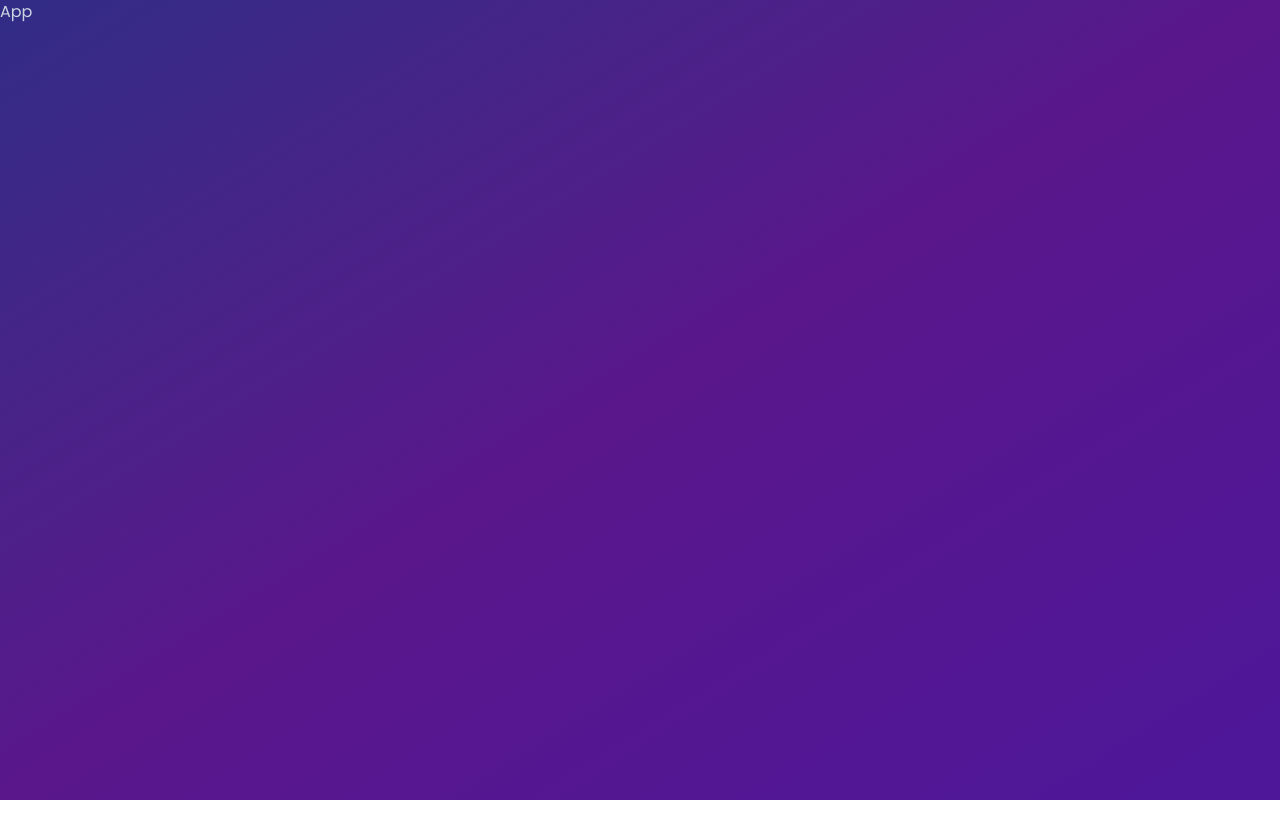
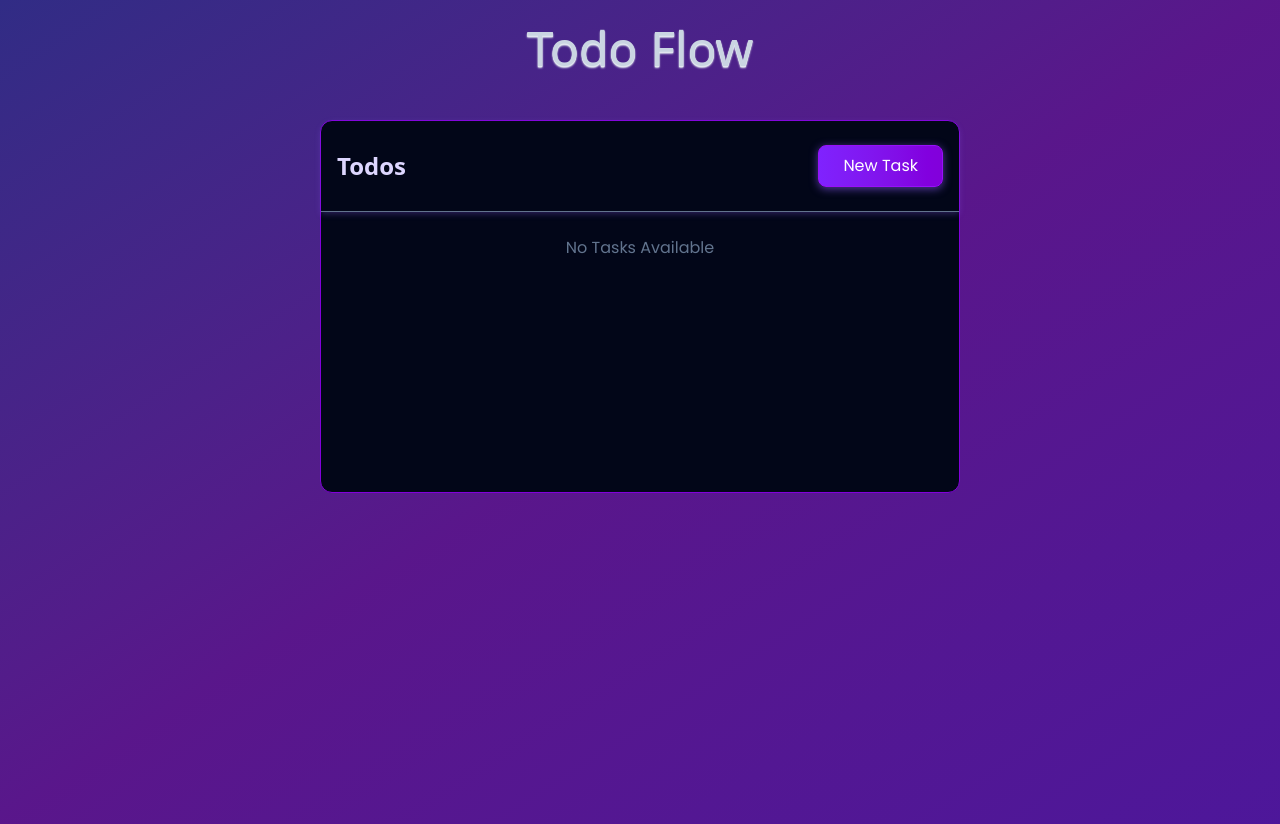
Before and after one commit to SalaitSudhakar/react-todo, a React (Vite) app: page / in a window 1280 px wide. Before the commit the page ends 800 px from the top, so only its background shows below. Built offline with nearby package versions, Linux system fonts and the light colour scheme; a web font is replaced by a local one.

Commit message:
Add All the app functionality

```diff
--- a/src/App.jsx
+++ b/src/App.jsx
@@ -1,9 +1,143 @@
-import React from 'react'
+import React, { useEffect, useReducer, useState } from "react";
+import AddTaskModal from "./Components/AddTaskModal";
+import useLocalStorage from "./hooks/useLocalStorage";
+import todoReducer from "./reducer/todoReducer";
+import { LuPen, LuTrash } from "react-icons/lu";
+import { removeTodo, toggleTodo } from "./reducer/todoActions";
 
 const App = () => {
+  const [openModal, setOpenModal] = useState(false);
+  const [editTodo, setEditTodo] = useState(null);
+
+  const { getData, storeData } = useLocalStorage("todo");
+
+  // Lazy initialization of initial sate
+  const [state, dispatch] = useReducer(todoReducer, null, () => {
+    const data = getData(); // This data required to set the initial state from local storage that survives page reload
+
+    return {
+      todos: data?.todos || [],
+      nextId: data?.nextId || 1,
+    };
+  });
+
+  useEffect(() => {
+    storeData(state);
+  }, [state, storeData]);
+
+  const handleCheck = (id) => {
+    dispatch(toggleTodo(id));
+  };
+
+  const handleEdit = (id) => {
+    const todoToEdit = state.todos.find((todo) => todo.id === id);
+    setEditTodo(todoToEdit);
+    setOpenModal(true);
+  };
+
+  const handleDelete = (id) => {
+    dispatch(removeTodo(id));
+  };
+
   return (
-    <div >App</div>
-  )
-}
+    <div className="">
+      <h1 className="text-shadow-sm text-shadow-slate-200 text-5xl text-center mb-12 mt-6">
+        Todo Flow
+      </h1>
 
-export default App
+      <div className="w-full">
+        <div className="bg-slate-950 rounded-xl  border border-purple-700 max-w-11/12 sm:max-w-9/12 lg:max-w-1/2 mx-auto pb-6">
+          <div className="flex justify-between items-center border-b border-b-slate-500 shadow-[0px_2px_6px_rgba(139,92,246,0.3)] px-4 py-6 rounded-t-xl">
+            <h4 className="heading-violet-200 font-bold text-2xl">Todos</h4>
+            <button
+              className="btn bg-linear-to-r from-violet-600 to-purple-700 text-white purple-btn-glow border border-purple-600"
+              onClick={() => {
+                setEditTodo(null);
+                setOpenModal(true);
+              }}
+            >
+              New Task
+            </button>
+          </div>
+
+          {/* Todo List */}
+          <div className="px-4 sm:px-6 p-6 lg:px-12 space-y-6">
+            {state.todos && state.todos.length > 0 ? (
+              state.todos.map((todo) => (
+                <div
+                  key={todo.id}
+                  className={`${todo.completedStatus ? "bg-slate-900/30" : "bg-slate-900 hover:bg-slate-900/60 hover:border-violet-600"} ${todo.completedStatus ? "border-slate-800" : todo.priority === "low" ? "border-green-500" : todo.priority === "medium" ? "border-yellow-600" : todo.priority === "high" ? "border-rose-600" : "border-slate-300"} p-3 sm:p-4 py-5 group border-l-4 hover:scale-[1.02] shadow-[0_8px_8px_-6px] shadow-slate-800/50 rounded-lg transform transition-all duration-200 ease-in-out`}
+                >
+                  <div className="flex gap-2">
+                    <div
+                      className={`text-[8px] sm:text-[10px] p-1 rounded-full ${todo.completedStatus ? "text-slate-800 bg-slate-950/20 border border-slate-800" : "bg-fuchsia-500/20 text-fuchsia-300 border border-fuchsia-500/30"}  `}
+                    >
+                      {todo.category}
+                    </div>
+                    <div
+                      className={`text-[8px] sm:text-[10px] p-1 rounded-full  ${todo.completedStatus ? "text-slate-800 bg-slate-950/20 border border-slate-800" : todo.priority === "low" ? "badge-low" : todo.priority === "medium" ? "badge-medium" : "badge-high"}`}
+                    >
+                      {todo.priority}
+                    </div>
+                  </div>
+
+                  {/* Bottom content */}
+                  <div className="flex justify-between items-center mt-2">
+                    <div className="flex gap-2 items-center justify-between">
+                      <input
+                        type="checkbox"
+                        name="completed"
+                        checked={todo.completedStatus}
+                        className="cursor-pointer accent-purple-600 border border-purple-300"
+                        onChange={() => handleCheck(todo.id)}
+                      />
+                      <p
+                        className={`${todo.completedStatus ? "line-through text-slate-500" : "text-slate-100"} text-sm sm:text-base font-medium`}
+                      >
+                        {todo.title}
+                      </p>
+                    </div>
+
+                    {/* right side action buttons */}
+                    <div className="space-x-4 ">
+                      <button
+                        disabled={todo.completedStatus}
+                        onClick={() => handleEdit(todo.id)}
+                        className={`not-disabled:cursor-pointer ${todo.completedStatus ? "text-slate-800 bg-transparent" : "shadow-md shadow-slate-700 hover:shadow-slate-600 text-indigo-300 hover:text-indigo-200 hover:scale-[1.1] "} transition-all duration-150 ease-in-out p-1.5 sm:p-2 lg:p-2.5 rounded-full `}
+                      >
+                        <LuPen className="size-4" />
+                      </button>
+                      <button
+                        disabled={todo.completedStatus}
+                        onClick={() => handleDelete(todo.id)}
+                        className={`not-disabled:cursor-pointer ${todo.completedStatus ? "text-slate-800" : "shadow-md shadow-slate-700 text-pink-500 group-hover:shadow-slate-600  hover:scale-[1.1]"} transition-all duration-150 ease-in-out p-1.5 sm:p-2 lg:p-2.5 rounded-full`}
+                      >
+                        <LuTrash className="size-4 " />
+                      </button>
+                    </div>
+                  </div>
+                </div>
+              ))
+            ) : (
+              <div className="text-slate-500 text-center min-h-52">
+                No Tasks Available
+              </div>
+            )}
+          </div>
+        </div>
+      </div>
+
+      {/* Modal */}
+      {openModal && (
+        <AddTaskModal
+          title={"Add Task"}
+          onCloseModal={setOpenModal}
+          onAddTask={dispatch}
+          editingTodo={editTodo}
+        />
+      )}
+    </div>
+  );
+};
+
+export default App;
```
